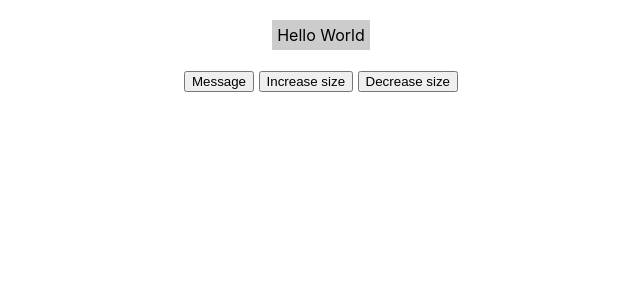
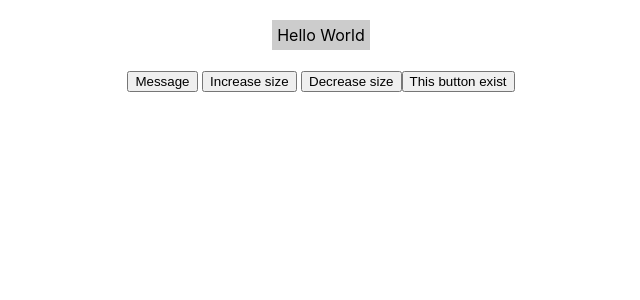
Before and after one commit to Appeleus/app1, a React (Create React App) app: page / in a window 1280 px wide. Shown: the top 300 px of the page, without its empty margins (319-959 px from the left). Built offline with nearby package versions, Linux system fonts and the light colour scheme.

Commit message:
This is a test push

```diff
--- a/src/state-func.js
+++ b/src/state-func.js
@@ -25,12 +25,18 @@ export default function MessageBox() {
         textAlign: 'left'
     }
 
+    const tempFuncExist = () => {
+        let a = "Yes"
+        alert(a)
+    }
+
     return (
         <div style = {{ textAlign:'center', marginTop:20}}>
             <div style = { msgboxStyle }>{text}</div><br/><br/>
             <button onClick = {onClickSetText}>Message</button>&nbsp;
             <button onClick = {onClickZoomIn}>Increase size</button>&nbsp;
             <button onClick = { () => setSize(size - 1)}>Decrease size</button>
+            <button onClick = {tempFuncExist}>This button exist</button>
         </div>
     )
 }
```
